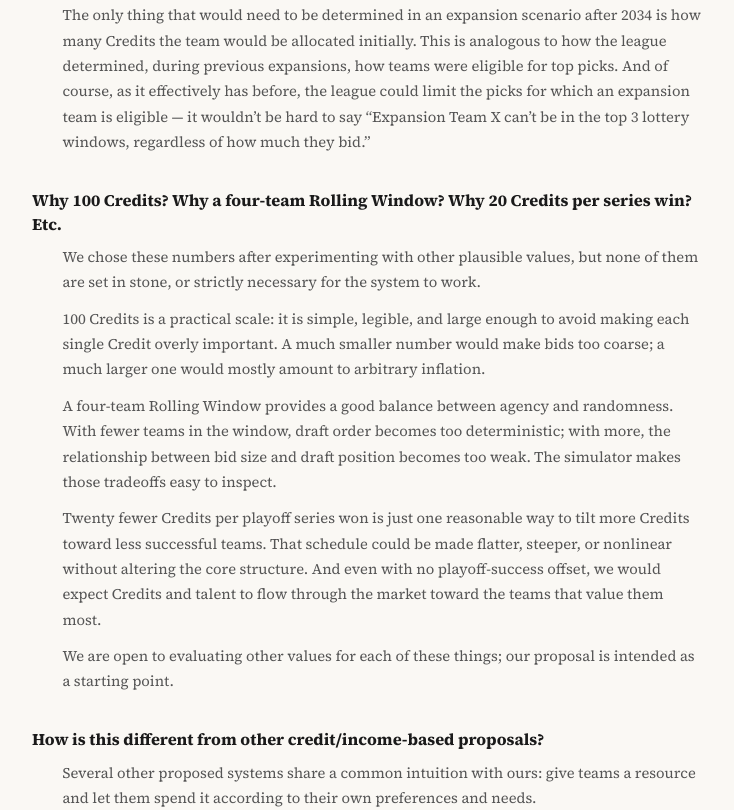
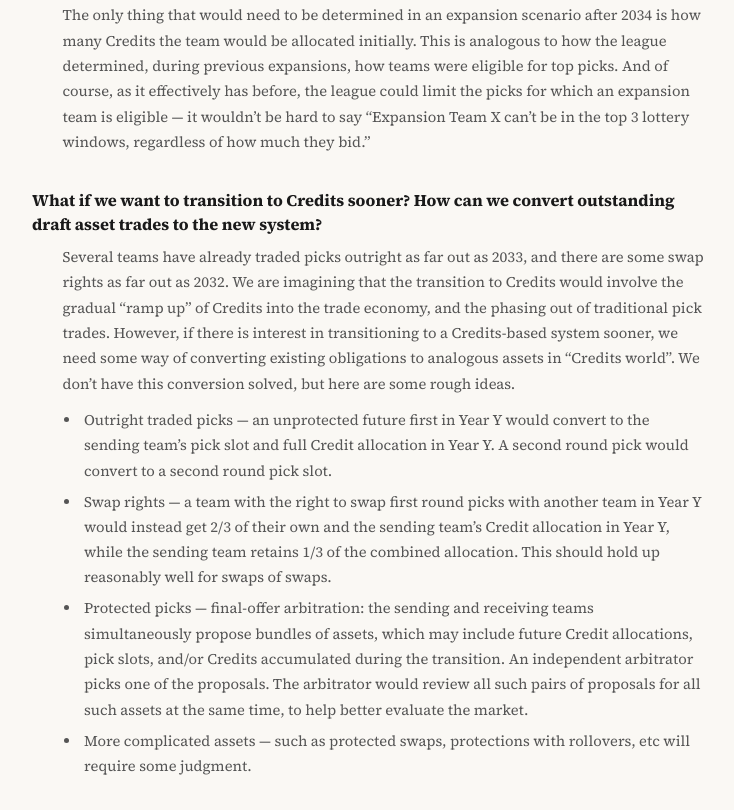
Before and after one commit to dsparks/credits, a plain HTML site: page index.html in a window 1280 px wide. Shown: the part 5439-6249 px from the top of the page, without its empty margins (272-1006 px from the left). Drawn offline with Linux system fonts and the light colour scheme.

Commit message:
What if we want to transition to Credits sooner? How can we convert outstanding draft asset trades to the new system?
New Q&A

```diff
--- a/index.html
+++ b/index.html
@@ -739,6 +739,18 @@ hr {
     </div>
     </div>
     <div class="qa-item">
+      <div class="question">What if we want to transition to Credits sooner? How can we convert outstanding draft asset trades to the new system?</div>
+      <div class="answer">
+        <p>Several teams have already traded picks outright as far out as 2033, and there are some swap rights as far out as 2032. We are imagining that the transition to Credits would involve the gradual &ldquo;ramp up&rdquo; of Credits into the trade economy, and the phasing out of traditional pick trades. However, if there is interest in transitioning to a Credits-based system sooner, we need some way of converting existing obligations to analogous assets in &ldquo;Credits world&rdquo;. We don&rsquo;t have this conversion solved, but here are some rough ideas.</p>
+        <ul>
+          <li>Outright traded picks &mdash; an unprotected future first in Year Y would convert to the sending team&rsquo;s pick slot and full Credit allocation in Year Y. A second round pick would convert to a second round pick slot.</li>
+          <li>Swap rights &mdash; a team with the right to swap first round picks with another team in Year Y would instead get 2/3 of their own and the sending team&rsquo;s Credit allocation in Year Y, while the sending team retains 1/3 of the combined allocation. This should hold up reasonably well for swaps of swaps.</li>
+          <li>Protected picks &mdash; final-offer arbitration: the sending and receiving teams simultaneously propose bundles of assets, which may include future Credit allocations, pick slots, and/or Credits accumulated during the transition. An independent arbitrator picks one of the proposals. The arbitrator would review all such pairs of proposals for all such assets at the same time, to help better evaluate the market.</li>
+          <li>More complicated assets &mdash; such as protected swaps, protections with rollovers, etc will require some judgment.</li>
+        </ul>
+      </div>
+    </div>
+    <div class="qa-item">
       <div class="question">Why 100 Credits? Why a four-team Rolling Window? Why 20 Credits per series win? Etc.</div>
       <div class="answer">
         <p>We chose these numbers after experimenting with other plausible values, but none of them are set in stone, or strictly necessary for the system to work.</p>
```
Also changed, not shown: presentation.html (+20 -4 lines).
